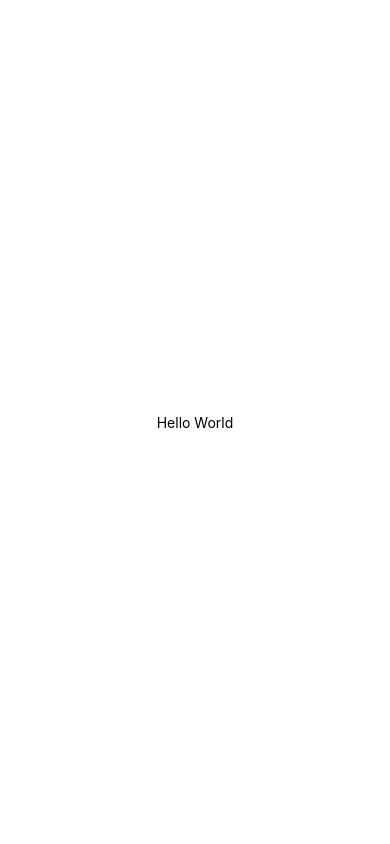
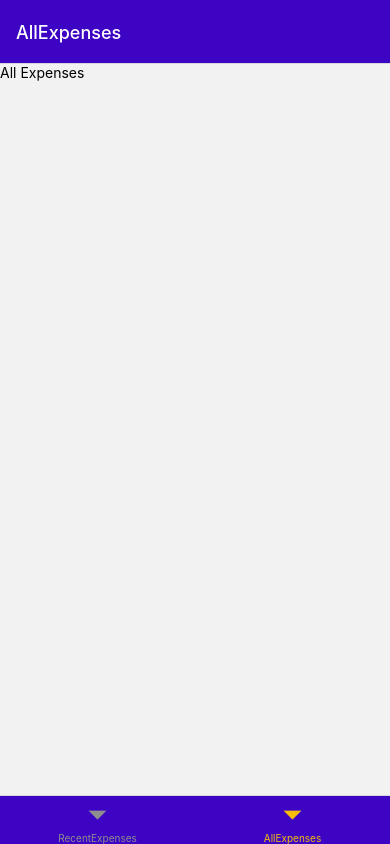
Before and after one commit to padepokanpenguin/react-native-expense-tracker, a React Native app: screen /AllExpenses in a window 390 px wide. Built offline with nearby package versions, Linux system fonts and the light colour scheme.

Commit message:
configure react navigation

```diff
--- a/App.tsx
+++ b/App.tsx
@@ -1,17 +1,46 @@
-import {StyleSheet, Text, View} from 'react-native';
+import {StatusBar} from 'react-native';
+import {createBottomTabNavigator} from '@react-navigation/bottom-tabs';
+import {NavigationContainer} from '@react-navigation/native';
+import {createStackNavigator} from '@react-navigation/stack';
+import ManageExpense from './src/screens/manage-expense';
+import RecentExpenses from './src/screens/recent-expenses';
+import AllExpenses from './src/screens/all-expenses';
+import {GlobalStyles} from './src/utils/color';
 
-export default function App() {
+const Stack = createStackNavigator();
+const BottomTab = createBottomTabNavigator();
+
+function ExpenseOverview() {
   return (
-    <View style={styles.container}>
-      <Text>Hello World</Text>
-    </View>
+    <BottomTab.Navigator
+      screenOptions={{
+        headerStyle: {backgroundColor: GlobalStyles.colors.primary500},
+        headerTintColor: 'white',
+        tabBarStyle: {backgroundColor: GlobalStyles.colors.primary500},
+        tabBarActiveTintColor: GlobalStyles.colors.accent500,
+      }}>
+      <BottomTab.Screen name="RecentExpenses" component={RecentExpenses} />
+      <BottomTab.Screen name="AllExpenses" component={AllExpenses} />
+    </BottomTab.Navigator>
   );
 }
 
-const styles = StyleSheet.create({
-  container: {
-    flex: 1,
-    justifyContent: 'center',
-    alignItems: 'center',
-  },
-});
+function App() {
+  return (
+    <>
+      <StatusBar barStyle="default" />
+      <NavigationContainer>
+        <Stack.Navigator>
+          <Stack.Screen
+            name="ExpensesOverview"
+            component={ExpenseOverview}
+            options={{headerShown: false}}
+          />
+          <Stack.Screen name="ManageExpense" component={ManageExpense} />
+        </Stack.Navigator>
+      </NavigationContainer>
+    </>
+  );
+}
+
+export default App;
--- a/package.json
+++ b/package.json
@@ -17,7 +17,8 @@
     "react-native": "0.71.1",
     "react-native-gesture-handler": "^2.9.0",
     "react-native-safe-area-context": "^4.5.0",
-    "react-native-screens": "^3.19.0"
+    "react-native-screens": "^3.19.0",
+    "react-native-vector-icons": "^9.2.0"
   },
   "devDependencies": {
     "@babel/core": "^7.20.0",
@@ -27,6 +28,7 @@
     "@tsconfig/react-native": "^2.0.2",
     "@types/jest": "^29.2.1",
     "@types/react": "^18.0.24",
+    "@types/react-native-vector-icons": "^6.4.13",
     "@types/react-test-renderer": "^18.0.0",
     "babel-jest": "^29.2.1",
     "eslint": "^8.19.0",
--- a/src/screens/AllExpenses.tsx
+++ b/src/screens/all-expenses.tsx
@@ -1,4 +1,4 @@
-import {Text} from 'react-native/types';
+import {Text} from 'react-native';
 
 export default function AllExpenses() {
   return <Text>All Expenses</Text>;
--- a/src/screens/ManageExpense.tsx
+++ b/src/screens/manage-expense.tsx
@@ -1,4 +1,4 @@
-import {Text} from 'react-native/types';
+import {Text} from 'react-native';
 
 export default function ManageExpense() {
   return <Text>Manage Expense</Text>;
--- a/src/screens/RecentExpenses.tsx
+++ b/src/screens/recent-expenses.tsx
@@ -1,4 +1,4 @@
-import {Text} from 'react-native/types';
+import {Text} from 'react-native';
 
 export default function RecentExpenses() {
   return <Text>Recent Expenses</Text>;
--- /dev/null
+++ b/src/utils/color.ts
@@ -0,0 +1,16 @@
+export const GlobalStyles = {
+  colors: {
+    primary50: '#e4d9fd',
+    primary100: '#c6affc',
+    primary200: '#a281f0',
+    primary400: '#5721d4',
+    primary500: '#3e04c3',
+    primary700: '#2d0689',
+    primary800: '#200364',
+    accent500: '#f7bc0c',
+    error50: '#fcc4e4',
+    error500: '#9b095c',
+    gray500: '#39324a',
+    gray700: '#221c30',
+  },
+};
```
Also changed, not shown: 2 other files (tests, documents, lock files or other folders).
